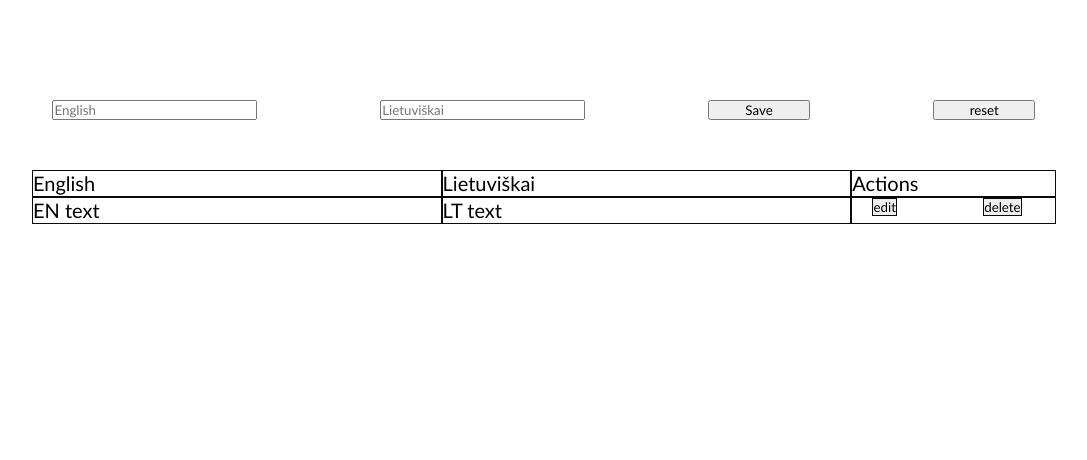
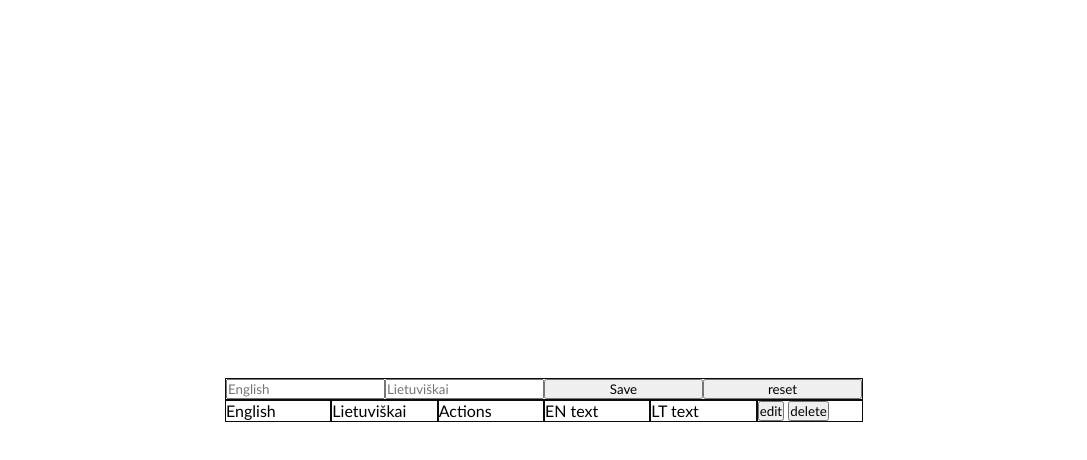
Before and after one commit to AnatolijusZ/1-todo, a website: page index.html in a window 1280 px wide. Shown: the whole page, without its empty margins (96-1183 px from the left). Drawn offline with Linux system fonts and the light colour scheme.

Commit message:
pakeitimai ir sucentravimas
permeciau ta pati ir i diskorda

```diff
--- a/css/components/todo.css
+++ b/css/components/todo.css
@@ -1,43 +1,41 @@
-.header {
+.parent {
     margin: 0 auto;
-    margin-top: 100px;
     min-width: 400px;
     max-width: 80%;
     display: grid;
-    grid-template-columns: 20% 20% 10% 10%;
-    grid-gap: 10%;
-    align-content: center;
-    justify-content: space-evenly;
-
-
-}
-.container {
-    margin: 0 auto;
-    margin-top: 50px;
-    min-width: 400px;
-    max-width: 80%;
-    display: grid;
-    grid-template-columns: 40% 40% 20%;
-    line-height: 25px;
-    font-size: 20px;
+    /* grid-template-columns: 1fr; */ /* papildomas */
+    height: 100vh;
     align-content: center;
     justify-content: space-evenly;
 }
-.container * {
+
+.header , .container {
+    display: inherit;
+}
+
+.header {
+    grid-template-columns: repeat(4, 1fr);
+    /* grid-template-rows: auto; */
+}
+
+.container {
+        grid-template-columns: repeat(6, 1fr);
+        /* grid-template-rows: auto; */
+}
+
+.header , .container > div {
     border: 1px solid rgb(12, 11, 11);
-    align-content: center;
-    justify-content: center;
-
-
+/*     align-content: center;
+    justify-content: center; */
 }
 .rowen,
 .rowlt,
 .actions {
 
 }
-.edit {
+/* .edit {
     margin-left: 10%;
 }
 .delete {
     margin-left: 40%;
-}
+} */
--- a/index.html
+++ b/index.html
@@ -9,6 +9,7 @@
     <link rel="stylesheet" href="./css/main.css">
 </head>
 <body>
+   <div class="parent">
     <div class="header">
         <input class="inputen" placeholder="English">
         <input class="inputlt" placeholder="Lietuviškai">
@@ -26,5 +27,6 @@
             <button class="delete">delete</button>
         </div>
     </div>
+   </div>
 </body>
 </html>
```
Lines whose indentation alone changed are shown as unchanged.
